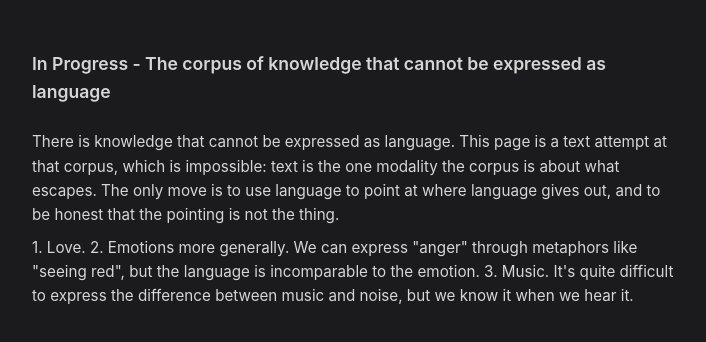
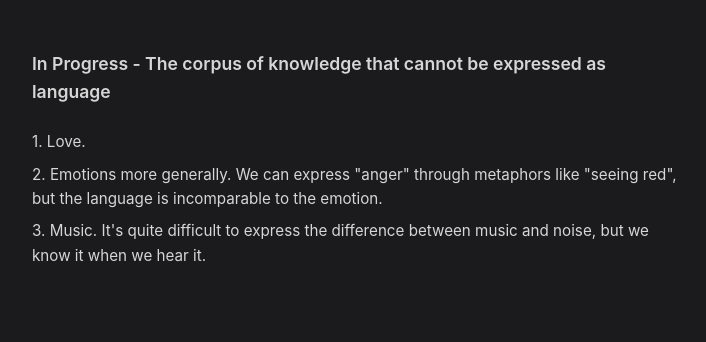
Before and after one commit to adityavram/adityavram.github.io, a plain HTML site: page docs/notes/0006-cannot-be-expressed-as-language.html in a window 1280 px wide. Shown: the whole page, without its empty margins (283-989 px from the left). Drawn offline with Linux system fonts and the light colour scheme.

Commit message:
note: remove intro; line-space the entries

```diff
--- a/docs/feed.xml
+++ b/docs/feed.xml
@@ -280,10 +280,10 @@ The ideal is not less than this, and not more. A 50-line script that does the jo
 <updated>2026-11-22T00:00:00Z</updated>
 <published>2026-11-22T00:00:00Z</published>
 <content type="text/markdown">
-There is knowledge that cannot be expressed as language. This page is a text attempt at that corpus, which is impossible: text is the one modality the corpus is about what escapes. The only move is to use language to point at where language gives out, and to be honest that the pointing is not the thing.
+1. Love.
 
-1. Love.
 2. Emotions more generally. We can express &quot;anger&quot; through metaphors like &quot;seeing red&quot;, but the language is incomparable to the emotion.
+
 3. Music. It&#x27;s quite difficult to express the difference between music and noise, but we know it when we hear it.
 </content>
 </entry>
--- a/docs/notes/0006-cannot-be-expressed-as-language.html
+++ b/docs/notes/0006-cannot-be-expressed-as-language.html
@@ -31,7 +31,8 @@ ul.notes li{margin:.4rem 0}
 </head>
 <body>
 <h1>In Progress - The corpus of knowledge that cannot be expressed as language</h1>
-<p>There is knowledge that cannot be expressed as language. This page is a text attempt at that corpus, which is impossible: text is the one modality the corpus is about what escapes. The only move is to use language to point at where language gives out, and to be honest that the pointing is not the thing.</p>
-<p>1. Love. 2. Emotions more generally. We can express &quot;anger&quot; through metaphors like &quot;seeing red&quot;, but the language is incomparable to the emotion. 3. Music. It&#x27;s quite difficult to express the difference between music and noise, but we know it when we hear it.</p>
+<p>1. Love.</p>
+<p>2. Emotions more generally. We can express &quot;anger&quot; through metaphors like &quot;seeing red&quot;, but the language is incomparable to the emotion.</p>
+<p>3. Music. It&#x27;s quite difficult to express the difference between music and noise, but we know it when we hear it.</p>
 </body>
 </html>
```
Also changed, not shown: docs/llms-full.txt, 2 other files.
